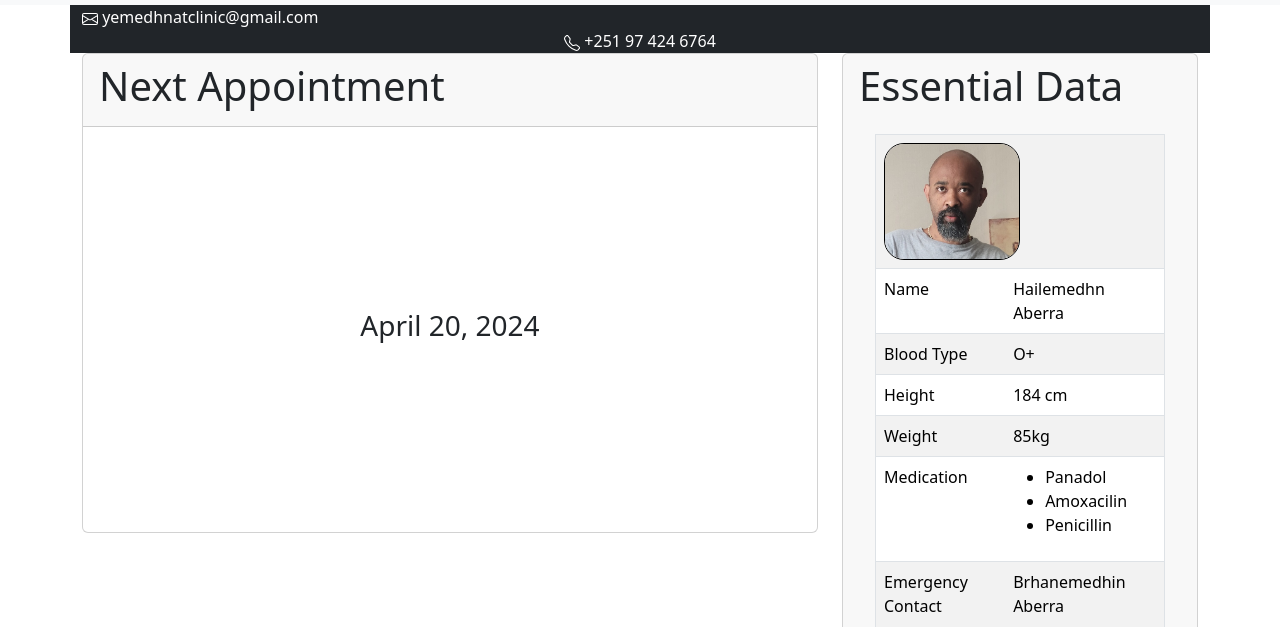
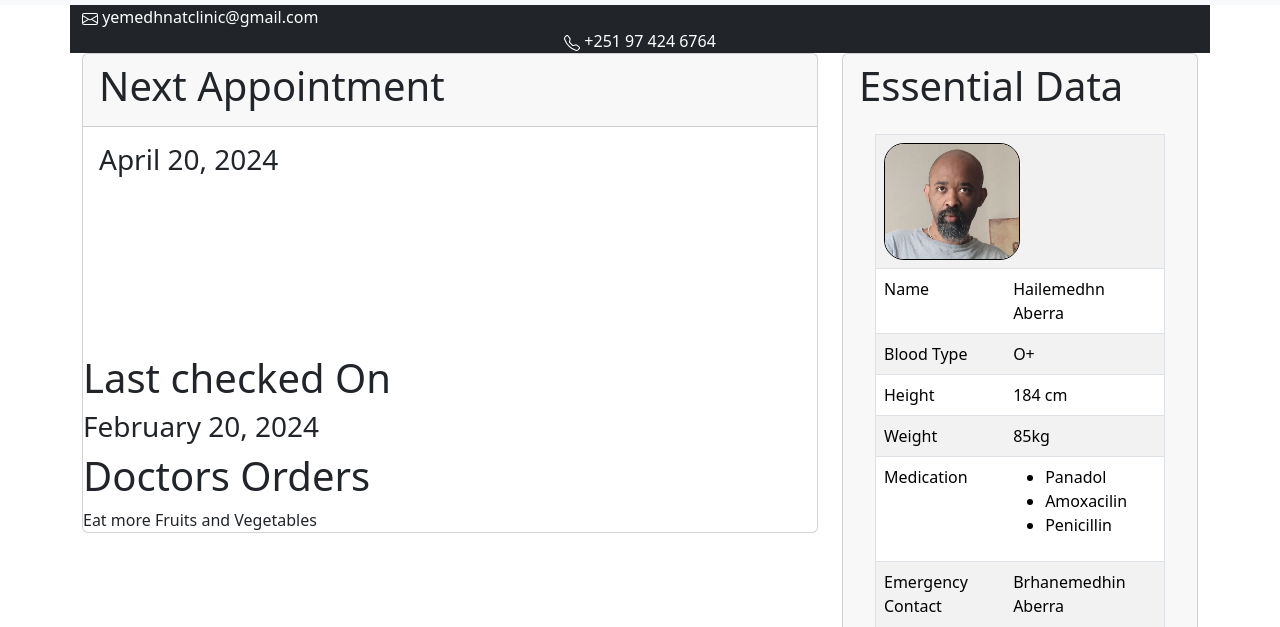
Before and after one commit to yemedhnat/clinic, a plain HTML site: page user.html in a window 1280 px wide. Shown: the part 51-678 px from the top of the page. Drawn offline with nearby package versions, Linux system fonts and the light colour scheme.

Commit message:
updated user page

```diff
--- a/user.html
+++ b/user.html
@@ -68,10 +68,20 @@
                                 Next Appointment
                             </h1>
                         </div>
-                        <div class="card-body my_flex">
+                        <div class="card-body ">
                             <h3 >
                                 April 20, 2024
                             </h3>
+                        </div>
+                        <div><h1>Last checked On</h1></div>
+                        <div>
+                            <h3>February 20, 2024</h3>
+                        </div>
+                        <div>
+                            <h1>Doctors Orders</h1>
+                        </div>
+                        <div>
+                            Eat more Fruits and Vegetables
                         </div>
                     </div>
                 </div>
```
